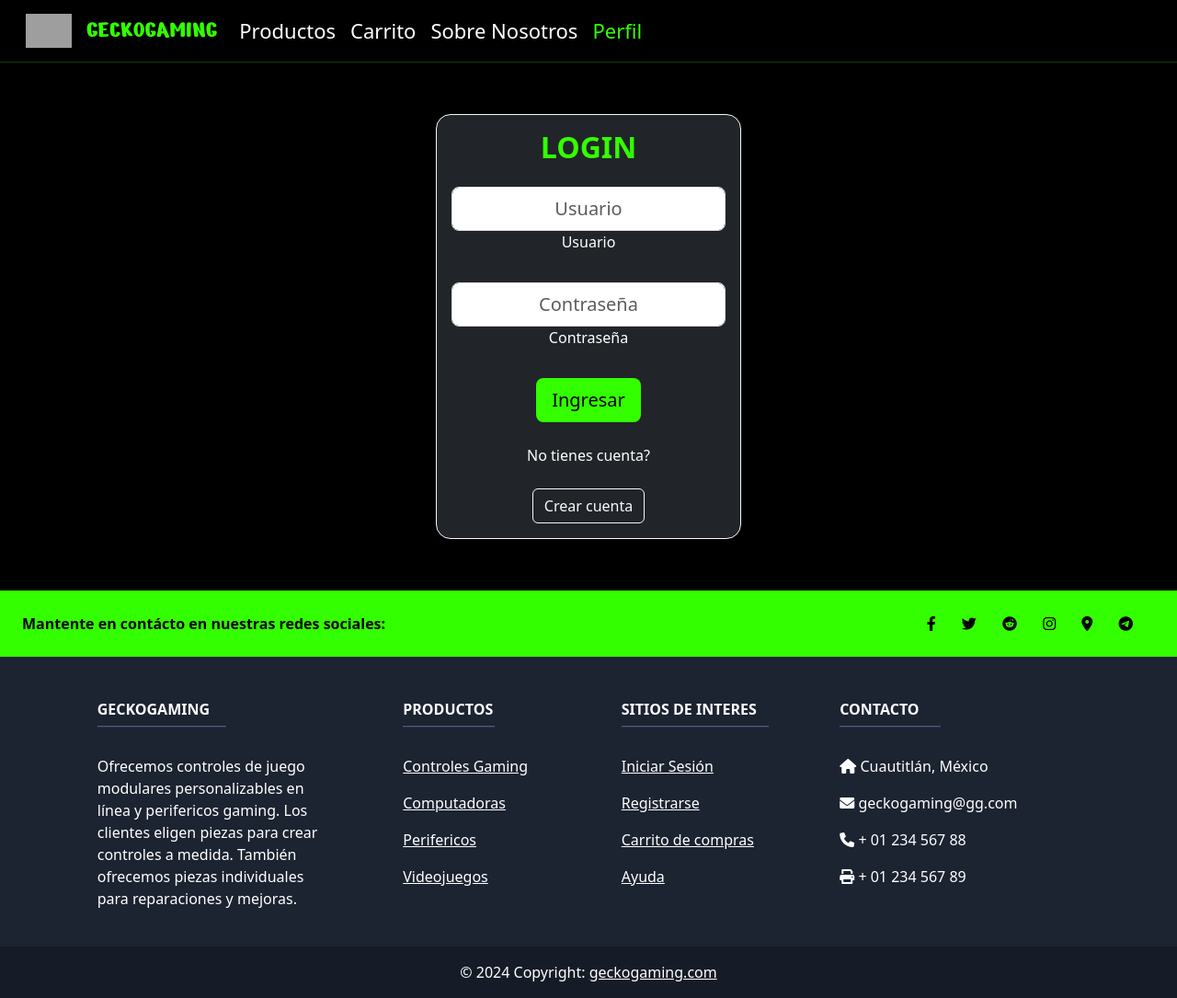
After one commit to RichiLM/GeckoLab, a PHP site: page /components/CrearCuenta.php in a window 1280 px wide. The commit adds this page. Shown: the whole page at 92% size. Run offline with PHP 8.4, Linux system fonts and the light colour scheme; grey boxes are pictures that could not be loaded.

Commit message:
Copia Geckoganming

```diff
--- /dev/null
+++ b/components/CrearCuenta.php
@@ -0,0 +1,114 @@
+<?php
+    // Esto es para que cargue las rutas del nav antes de abrir la página
+    $ruta = '../';
+    session_start();
+?>
+
+<!DOCTYPE html>
+<html lang="en">
+<head>
+    <meta charset="UTF-8">
+    <title>Crear cuenta</title>
+    <link rel="icon" href="<?php echo $ruta . 'assets/Logos/icono1.png'; ?>" type="image/png">
+    <link href="https://cdn.jsdelivr.net/npm/bootstrap@5.3.2/dist/css/bootstrap.min.css" rel="stylesheet" integrity="sha384-T3c6CoIi6uLrA9TneNEoa7RxnatzjcDSCmG1MXxSR1GAsXEV/Dwwykc2MPK8M2HN" crossorigin="anonymous">
+    <link href="https://fonts.googleapis.com/css?family=Roboto:300,400,500,700&display=swap" rel="stylesheet">
+    <link href="https://cdnjs.cloudflare.com/ajax/libs/font-awesome/6.0.0/css/all.min.css" rel="stylesheet">
+    <link rel="stylesheet" href="https://fonts.googleapis.com/css2?family=Inter&display=swap">
+    <link rel="stylesheet" href="https://fonts.googleapis.com/css2?family=Nerko+One&display=swap">
+    <link rel="stylesheet" href="../css/style.css">
+</head>
+<body>
+
+<?php require($ruta . 'layouts/nav.php'); ?>
+
+<div class="container mt-5">
+    <div class="row d-flex justify-content-center align-items-center ">
+        <aside class="col-xs-12 col-sm-12 col-md-6 col-lg-4">
+            <section class="gradient-custom">
+                <div class="container py-2 h-90">
+                    <div class="card bg-dark border-light text-white" style="border-radius: 1rem; ">
+                        <div class="card-body p-3 text-center">
+                            <form action="login.php" method="post">
+
+                                <h2 class="fw-bold mb-4 text-uppercase" style="color:rgb(51, 255, 0);">Login</h2>
+                                <div class="form-outline form-white mb-4">
+                                    <?php if (isset($_GET['error'])) { ?>
+                                        <p class="error"><?php echo $_GET['error']; ?></p>
+                                    <?php } ?>
+                                    <input type="text" style="text-align: center;" name="uname" placeholder="Usuario" class="form-control form-control-lg" />
+                                    <label class="form-label" for="usuario">Usuario</label>
+                                </div>
+
+                                <div class="form-outline form-white mb-4">
+                                    <input type="password" style="text-align: center;" name="password" placeholder="Contraseña" class="form-control form-control-lg" />
+                                    <label class="form-label" for="password">Contraseña</label>
+                                </div>
+
+                                <!-- <p class="small mb-4 pb-lg-2"><a class="text-white-50" href="#!">Olvidaste tu contraseña?</a></p> -->
+
+                                <button class="btn  btn-lg px-3" type="submit" style="background-color: rgb(51, 255, 0); color: black;">Ingresar</button>
+                            </form>
+
+                            <div>
+                                <br>
+                                <p class="mb-0">No tienes cuenta?</p><br>
+                                <!-- Button trigger modal -->
+                                <button type="button" class="btn btn-outline-light" data-bs-toggle="modal" data-bs-target="#modalRegistro" >
+                                    Crear cuenta
+                                </button>
+
+                                <!-- Modal -->
+                                <div class="modal fade" id="modalRegistro" tabindex="-1" aria-labelledby="exampleModalLabel" aria-hidden="true">
+                                    <div class="modal-dialog">
+                                        <div class="modal-content" style="background-color: #202124;">
+                                            <div class="modal-header">
+                                                <h5 class="modal-title" id="exampleModalLabel" style="color:rgb(51, 255, 0);">Crear Cuenta</h5>
+                                            </div>
+                                            <div class="modal-body">
+                                                <form action="registro.php" method="post">
+                                                    <?php if (isset($_GET['error'])) { ?>
+                                                        <p class="error"><?php echo $_GET['error']; ?></p>
+                                                    <?php } ?>
+                                                    <?php if (isset($_GET['success'])) { ?>
+                                                        <p class="success"><?php echo $_GET['success']; ?></p>
+                                                    <?php } ?>
+                                                    <label for="usuario">Usuario</label>
+                                                    <?php if (isset($_GET['uname'])) { ?>
+                                                        <input type="text" name="uname" class="form-control input-sm" style="text-align: center;" placeholder="Usuario" value="<?php echo $_GET['uname']; ?>"><br>
+                                                    <?php } else { ?>
+                                                        <input type="text" name="uname"class="form-control input-sm" style="text-align: center;" placeholder="Usuario"><br>
+                                                    <?php } ?>
+                                                    <label for="password">Contraseña</label>
+                                                    <input type="password" name="password" placeholder="Contraseña" class="form-control input-sm" style="text-align: center;"><br>
+                                                    <label for="direccion">Dirección</label>
+                                                    <input type="text" name="direccion" placeholder="Dirección" class="form-control input-sm" style="text-align: center;"><br>
+                                                    <label for="telefono">Teléfono</label>
+                                                    <input type="tel" name="telefono" placeholder="Teléfono" class="form-control input-sm" style="text-align: center;"><br>
+                                                    <label for="email">Correo Electrónico</label>
+                                                    <input type="email" name="email" placeholder="Correo Electrónico" class="form-control input-sm" style="text-align: center;"><br>
+                                            </div>
+                                            <div class="modal-footer">
+                                                <button type="submit" class="btn btn-primary" data-dismiss="modal" id="crear" style="background-color: rgb(51, 255, 0); color: black;">Crear Cuenta</button>
+                                            </div>
+                                            </form>
+                                        </div>
+                                    </div>
+                                </div>
+
+                            </div>
+                        </div>
+                    </div>
+                </div>
+            </section>
+        </aside>
+    </div>
+</div>
+
+<script src="https://cdnjs.cloudflare.com/ajax/libs/jquery/3.6.0/jquery.min.js"></script>
+<script src="https://cdn.jsdelivr.net/npm/@popperjs/core@2.11.6/dist/umd/popper.min.js"></script>
+<script src="https://cdn.jsdelivr.net/npm/bootstrap@5.3.2/dist/js/bootstrap.min.js"></script>
+
+<?php require($ruta .  'layouts/footer.php'); ?>
+
+</body>
+</html>
--- /dev/null
+++ b/css/style.css
@@ -0,0 +1,56 @@
+@font-face {
+    font-family: 'FuenteGecko';
+    src: url('../assets/fuente.ttf') format('truetype');
+}
+
+
+:root {
+    --fuentePrincipal: 'FuenteGecko', "Nerko One", cursive;
+    --colorPrincipal: rgb(51, 255, 0);
+}
+
+body {
+    background-color: #000;
+}
+
+.no-decoration {
+    text-decoration: none;
+}
+
+.titulo {
+    font-family: var(--fuentePrincipal);
+    color: var(--colorPrincipal);
+}
+
+.carousel-item img {
+    width: 100%;
+    /* Mantenemos el ancho al 100% del contenedor */
+    height: auto;
+    /* Mantenemos la proporción de aspecto */
+    max-width: 1000px;
+    /* Establecemos un ancho máximo */
+    max-height: 1000px;
+    /* Establecemos una altura máxima */
+}
+
+.gradient-custom {
+    /* fallback for old browsers */
+    background: #000000;
+
+    /* Chrome 10-25, Safari 5.1-6 */
+    background: -webkit-linear-gradient(to right bottom, rgb(0, 0, 0), rgb(0, 0, 0));
+
+    /* W3C, IE 10+/ Edge, Firefox 16+, Chrome 26+, Opera 12+, Safari 7+ */
+    background: linear-gradient(to right bottom, rgb(0, 0, 0), rgb(0, 0, 0))
+}
+
+.gradient-custom {
+    /* fallback for old browsers */
+    background: #6a11cb;
+
+    /* Chrome 10-25, Safari 5.1-6 */
+    background: -webkit-linear-gradient(to right, rgb(0, 0, 0), rgb(0, 0, 0));
+
+    /* W3C, IE 10+/ Edge, Firefox 16+, Chrome 26+, Opera 12+, Safari 7+ */
+    background: linear-gradient(to right, rgb(0, 0, 0), rgb(0, 0, 0))
+}
--- /dev/null
+++ b/layouts/footer.php
@@ -0,0 +1,122 @@
+<!-- Remove the container if you want to extend the Footer to full width. -->
+<div class="container-fluid mt-5" style="padding: 0;">
+
+    <!-- Footer -->
+    <footer class="text-center text-lg-start text-white" style="background-color: #1c2331">
+        <!-- Section: Social media -->
+        <section class="d-flex justify-content-between p-4 text-black" style="background-color: #33ff00">
+            <!-- Left -->
+            <div class="me-5">
+                <span class="fw-bold">Mantente en contácto en nuestras redes sociales:</span>
+            </div>
+            <!-- Left -->
+
+            <!-- Right -->
+            <div>
+                <a href="" class="text-black me-4 no-decoration">
+                    <i class="fab fa-facebook-f"></i>
+                </a>
+                <a href="" class="text-black me-4 no-decoration">
+                    <i class="fab fa-twitter"></i>
+                </a>
+                <a href="" class="text-black me-4 no-decoration">
+                    <i class="fa-brands fa-reddit"></i>
+                </a>
+                <a href="" class="text-black me-4 no-decoration">
+                    <i class="fab fa-instagram"></i>
+                </a>
+                <a href="" class="text-black me-4 no-decoration">
+                    <i class="fa-solid fa-location-dot"></i>
+                </a>
+                <a href="" class="text-black me-4 no-decoration">
+                    <i class="fa-brands fa-telegram"></i>
+                </a>
+            </div>
+            <!-- Right -->
+        </section>
+        <!-- Section: Social media -->
+
+        <!-- Section: Links  -->
+        <section class="">
+            <div class="container text-center text-md-start mt-5">
+                <!-- Grid row -->
+                <div class="row mt-3">
+                    <!-- Grid column -->
+                    <div class="col-md-3 col-lg-4 col-xl-3 mx-auto mb-4">
+                        <!-- Content -->
+                        <h6 class="text-uppercase fw-bold">GECKOGAMING</h6>
+                        <hr class="mb-4 mt-0 d-inline-block mx-auto" style="width: 140px; background-color: #7c4dff; height: 2px" />
+                        <p>
+                            Ofrecemos controles de juego modulares personalizables en línea y perifericos gaming. Los clientes eligen piezas para crear controles a medida. También ofrecemos piezas individuales para reparaciones y mejoras.
+                        </p>
+                    </div>
+                    <!-- Grid column -->
+
+                    <!-- Grid column -->
+                    <div class="col-md-2 col-lg-2 col-xl-2 mx-auto mb-4">
+                        <!-- Links -->
+                        <h6 class="text-uppercase fw-bold">Productos</h6>
+                        <hr class="mb-4 mt-0 d-inline-block mx-auto" style="width: 100px; background-color: #7c4dff; height: 2px" />
+                        <p>
+                            <a href="#!" class="text-white">Controles Gaming</a>
+                        </p>
+                        <p>
+                            <a href="#!" class="text-white">Computadoras</a>
+                        </p>
+                        <p>
+                            <a href="#!" class="text-white">Perifericos</a>
+                        </p>
+                        <p>
+                            <a href="#!" class="text-white">Videojuegos</a>
+                        </p>
+                    </div>
+                    <!-- Grid column -->
+
+                    <!-- Grid column -->
+                    <div class="col-md-3 col-lg-2 col-xl-2 mx-auto mb-4">
+                        <!-- Links -->
+                        <h6 class="text-uppercase fw-bold">Sitios de interes</h6>
+                        <hr class="mb-4 mt-0 d-inline-block mx-auto" style="width: 160px; background-color: #7c4dff; height: 2px" />
+                        <p>
+                            <a href="#!" class="text-white">Iniciar Sesión</a>
+                        </p>
+                        <p>
+                            <a href="#!" class="text-white">Registrarse</a>
+                        </p>
+                        <p>
+                            <a href="#!" class="text-white">Carrito de compras</a>
+                        </p>
+                        <p>
+                            <a href="#!" class="text-white">Ayuda</a>
+                        </p>
+                    </div>
+                    <!-- Grid column -->
+
+                    <!-- Grid column -->
+                    <div class="col-md-4 col-lg-3 col-xl-3 mx-auto mb-md-0 mb-4">
+                        <!-- Links -->
+                        <h6 class="text-uppercase fw-bold">Contacto</h6>
+                        <hr class="mb-4 mt-0 d-inline-block mx-auto" style="width: 110px; background-color: #7c4dff; height: 2px" />
+                        <p><i class="fas fa-home mr-3"></i> Cuautitlán, México</p>
+                        <p><i class="fas fa-envelope mr-3"></i> geckogaming@gg.com</p>
+                        <p><i class="fas fa-phone mr-3"></i> + 01 234 567 88</p>
+                        <p><i class="fas fa-print mr-3"></i> + 01 234 567 89</p>
+                    </div>
+                    <!-- Grid column -->
+                </div>
+                <!-- Grid row -->
+            </div>
+        </section>
+        <!-- Section: Links  -->
+
+        <!-- Copyright -->
+        <div class="text-center p-3" style="background-color: rgba(0, 0, 0, 0.2)">
+            &copy; 2024 Copyright:
+            <a class="text-white" href="#">geckogaming.com</a>
+        </div>
+        <!-- Copyright -->
+    </footer>
+    <!-- Footer -->
+
+</div>
+<!-- End of .container -->
--- /dev/null
+++ b/layouts/nav.php
@@ -0,0 +1,51 @@
+<nav class="navbar navbar-expand-lg" style="background-color: black;">
+    <div class="container-fluid" style="background-color: black;">
+        <a href="<?php echo $ruta . 'index.php'; ?>">
+            <img class="img-fluid mx-3" src="<?php echo $ruta . 'assets/Logos/logo1-bg.png'; ?>" alt="logo" width="50px">
+        </a>
+        <a class="navbar-brand" style="color: rgb(51, 255, 0); font-family: 'Nerko One', cursive; font-size: 27px;" href="<?php echo $ruta . 'index.php'; ?>">GECKOGAMING</a>
+        <button class="navbar-toggler" style="background-color: rgb(51, 255, 0);" type="button" data-bs-toggle="collapse" data-bs-target="#navbarSupportedContent" aria-controls="navbarSupportedContent" aria-expanded="false" aria-label="Toggle navigation">
+            <span class="navbar-toggler-icon"></span>
+        </button>
+        <div class="collapse navbar-collapse" id="navbarSupportedContent">
+            <ul class="navbar-nav me-auto mb-2 mb-lg-0">
+                <li class="nav-item">
+                    <a class="nav-link active" style="color: white; font-size: 22px;" aria-current="page" href="<?php echo $ruta . 'components/productos.php'; ?>">Productos</a>
+                </li>
+                <li class="nav-item">
+                    <a class="nav-link active" style="color: white; font-size: 22px;" aria-current="page" href="<?php echo $ruta . 'components/carrito.php'; ?>">Carrito</a>
+                </li>
+                <li class="nav-item">
+                    <a class="nav-link active" style="color: white; font-size: 22px;" aria-current="page" href="<?php echo $ruta . 'components/nosotros.php'; ?>">Sobre Nosotros</a>
+                </li>
+                <li class="nav-item">
+                    <!--<button class="nav-link active" style="color: rgb(51, 255, 0); font-size: 22px;" aria-current="page" data-bs-toggle="modal" data-bs-target="#modalIniciarSesion">Perfil</button>-->
+                    <?php
+                    if (isset($_SESSION['usuario'])) {
+                    ?>
+                        <a class="nav-link active" style="color: rgb(51, 255, 0); font-size: 22px;" aria-current="page" href="<?php echo $ruta . 'components/Perfil.php'; ?>">Perfil</a>
+                    <?php
+                    } else {
+                    ?>
+                        <a class="nav-link active" style="color: rgb(51, 255, 0); font-size: 22px;" aria-current="page" href="<?php echo $ruta . 'components/CrearCuenta.php'; ?>">Perfil</a>
+                    <?php
+                    }
+                    ?>
+
+                </li>
+                <li>
+                    <?php
+                    if (isset($_SESSION['usuario'])) {
+                    ?>
+                        <form action="<?php echo $ruta . 'components/cerrarSesion.php'; ?>">
+                            <input class="btn btn-outline-danger" style="font-size: 20px;" type="submit" name="cerrarS" value="Cerrar Sesión">
+                        </form>
+                    <?php
+                    }
+                    ?>
+                </li>
+            </ul>
+        </div>
+    </div>
+</nav>
+<hr style="color: rgb(51, 255, 0); margin: 0;">
```
Also changed, not shown: components/cerrarSesion.php (added, +17 -0 lines), components/conexion.php (added, +11 -0 lines), components/login.php (added, +47 -0 lines), components/registro.php (added, +61 -0 lines), index.php (+80 -5 lines).
